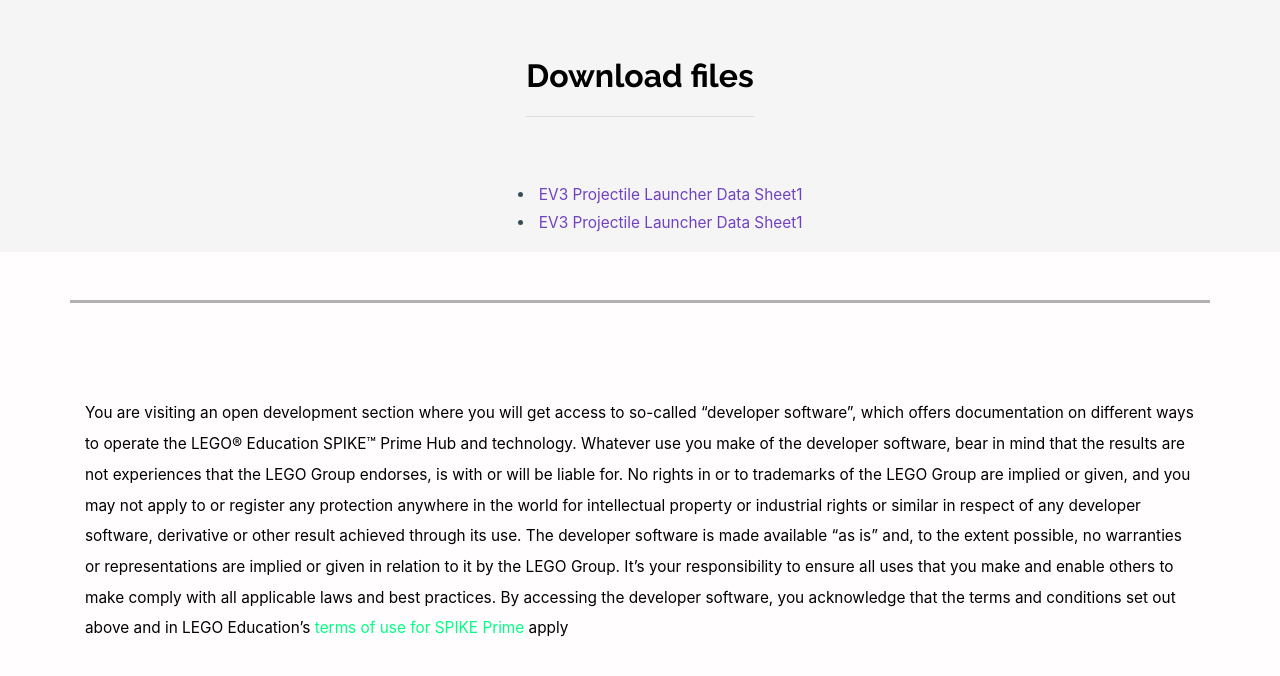
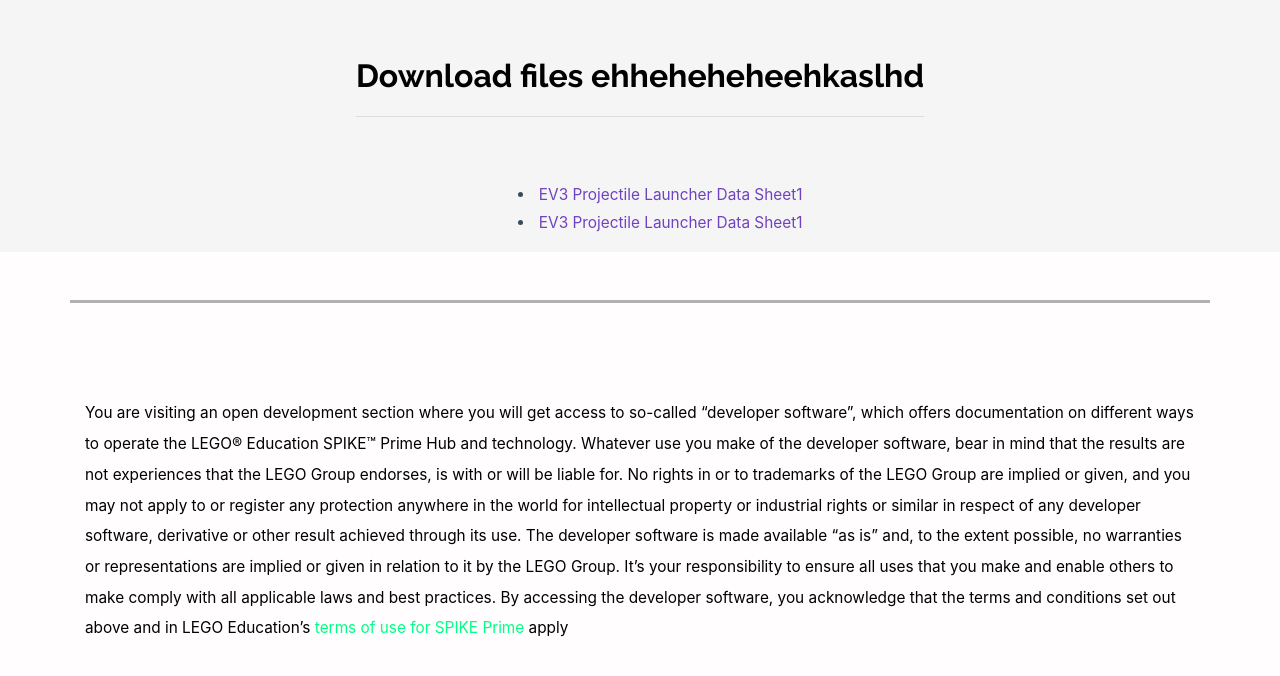
Before and after one commit to irina-wang/CEEO_INNOVATIONS, a Jekyll site: the page built from _posts/2020-05-27-template_post.html, in a window 1280 px wide and 900 px high, scrolled down 3890 px, cut to the strip 203-879 px from the top of the window. Built offline with Jekyll 4.4.1, drawn with Linux system fonts in a browser that asks for light colours.

Commit message:
Update template_data.yml

```diff
--- a/_data/template_data.yml
+++ b/_data/template_data.yml
@@ -53,7 +53,7 @@ videos:
 
 
 
-Section5: Download files
+Section5: Download files ehheheheheehkaslhd
 # NOTE: remember to upload files in assets folder
 files:
   - name: EV3 Projectile Launcher Data Sheet1
```
